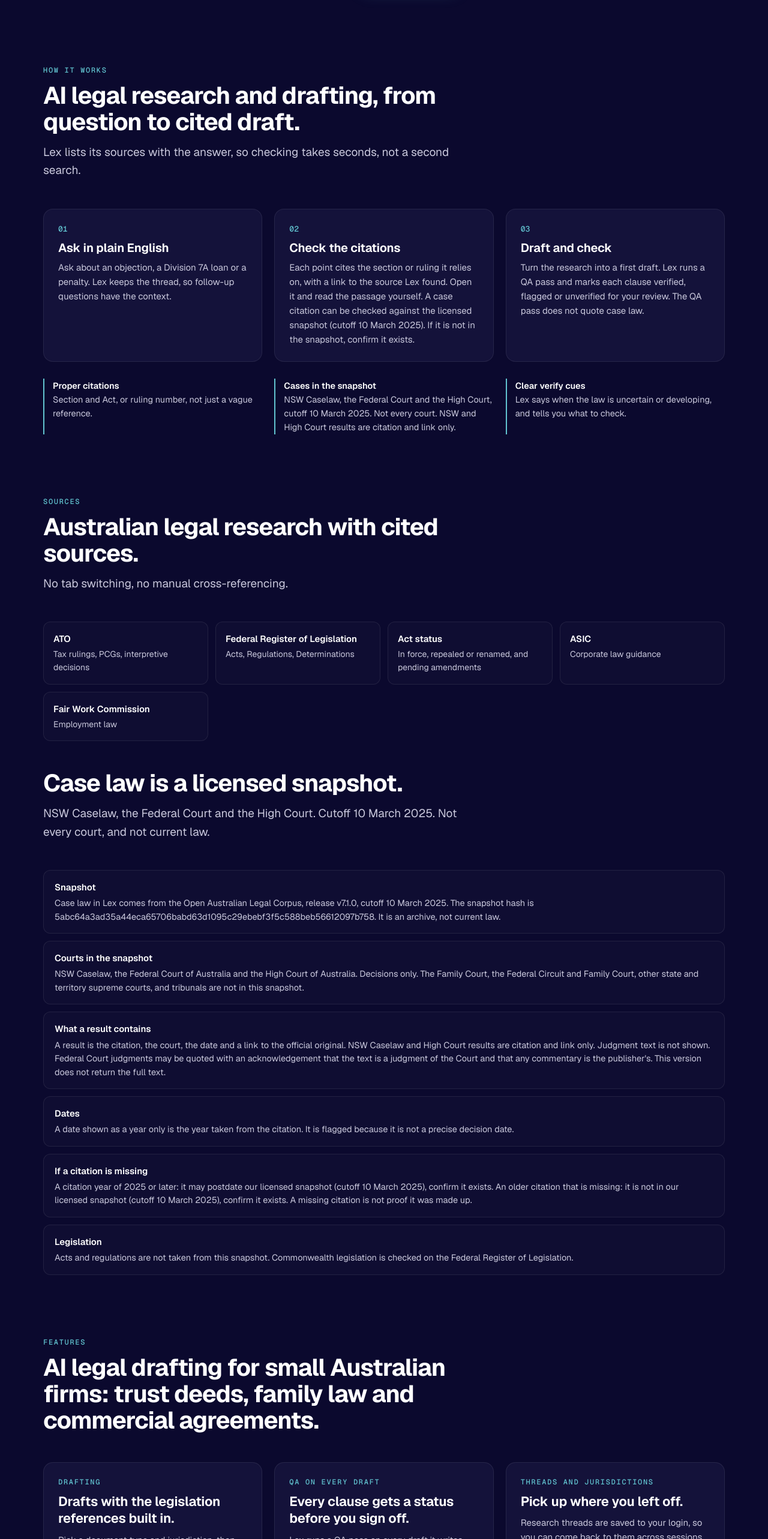
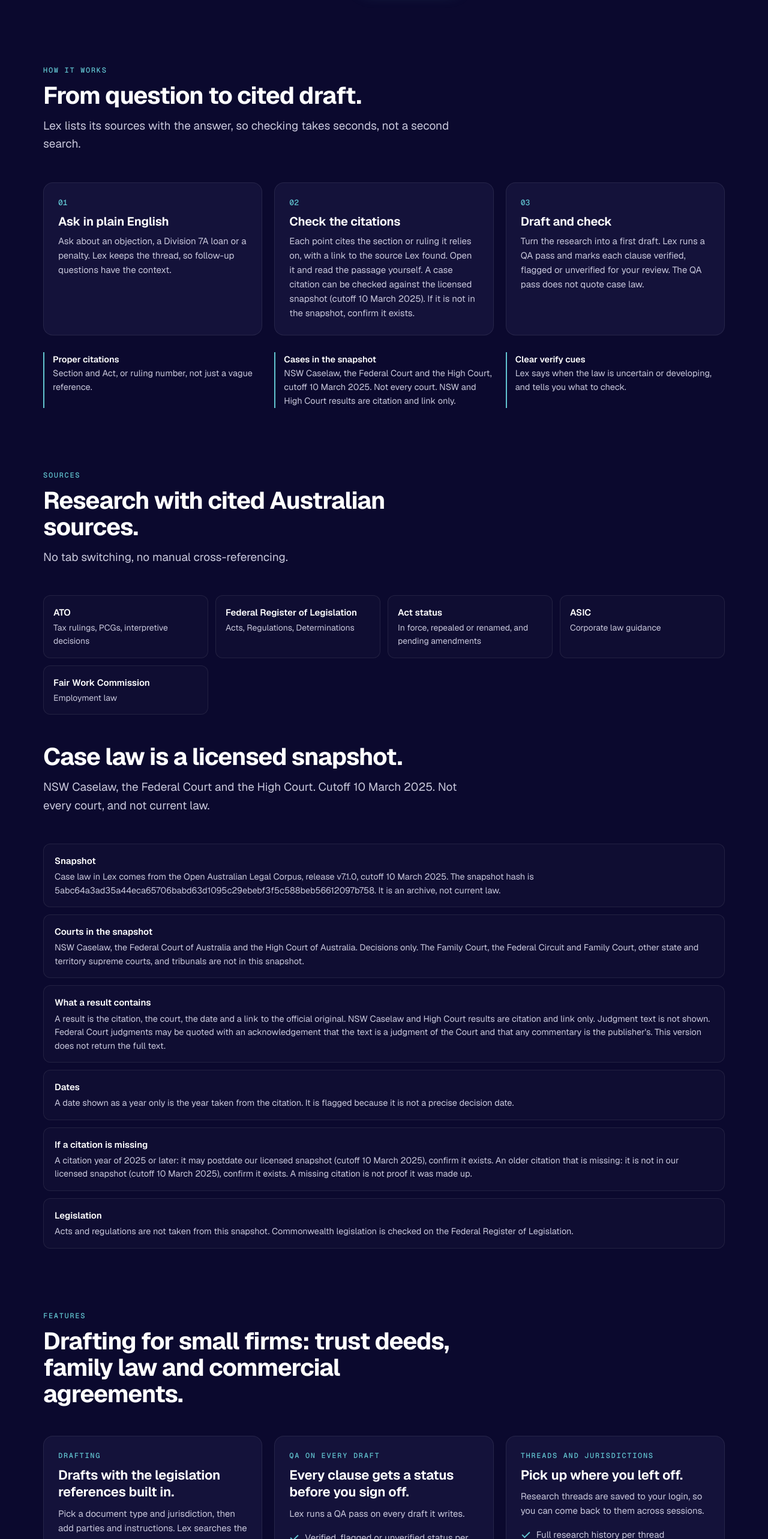
Before and after one commit to sg-satoshi/saabai-site, a Next.js app: page /legal in a window 1280 px wide. Shown: the part 2641-5206 px from the top of the page at 60% size. Built offline with nearby package versions, Linux system fonts and the light colour scheme; no server answers.

Commit message:
Lex compare: LEAP 'can be verified', fix stale comment, lighter /legal headings (QA r1 minors, #415)

```diff
--- a/app/legal/lex-vs-ai-legal-tools/page.tsx
+++ b/app/legal/lex-vs-ai-legal-tools/page.tsx
@@ -13,11 +13,11 @@ const DEMO_URL = "https://calendly.com/shanegoldberg/30min";
 const CHECKED = "25 October 2026";
 const CHECKED_AU = "30 October 2026";
 
-/** Australian tools AI answers name most often (baseline 30 Oct). Wording is from each vendor's own public page. */
+/** Australian legal AI tools compared on this page. Wording is from each vendor's own public page (checked 30 Oct). */
 const AU_TOOLS: { name: string; eyebrow: string; what: string; price: string; href: string }[] = [
   { name: "Quillio", eyebrow: "Quillio", what: "Quillio's homepage describes it as an AI legal assistant built for Australian lawyers, covering research, document review, chronologies, drafting and file notes. The same page mentions Australian data sovereignty.", price: "Quillio publishes per-user pricing with a free trial on its pricing page. No figure is copied here; check the page for current prices.", href: "https://quillio.au/pricing/" },
   { name: "Smokeball Archie AI", eyebrow: "Smokeball", what: "Smokeball's Archie page describes Archie as an AI legal assistant for Australian law firms that works with Smokeball, listing document and matter summaries, matter analysis and document comparison.", price: "Smokeball publishes per-user plan pricing, and lists Archie AI as an add-on, on its pricing page. No figure is copied here.", href: "https://www.smokeball.com.au/pricing" },
-  { name: "LEAP legal AI", eyebrow: "LEAP", what: "LEAP's legal AI page describes AI built into its practice management system to summarise matters, draft documents and research the law. The page also states that answers are checked by qualified Australian lawyers; that is LEAP's statement, not verified here.", price: "LEAP's Australian pricing URL returned a 404 on the check date, so no LEAP price is shown here.", href: "https://www.leaplegalsoftware.com/au/features/legal-ai/" },
+  { name: "LEAP legal AI", eyebrow: "LEAP", what: "LEAP's legal AI page describes AI built into its practice management system to summarise matters, draft documents and research the law. The page also states that answers can be verified by qualified Australian lawyers; that is LEAP's statement, not verified here.", price: "LEAP's Australian pricing URL returned a 404 on the check date, so no LEAP price is shown here.", href: "https://www.leaplegalsoftware.com/au/features/legal-ai/" },
   { name: "Clio", eyebrow: "Clio", what: "Clio's Australian homepage describes an AI platform across Clio Work (analysis and drafting), Clio Manage (practice management), Clio Grow (intake) and Clio Draft (document automation), for solo firms through to large law.", price: "Clio's pricing page could not be read on the check date, so no Clio price is shown here.", href: "https://www.clio.com/au/" },
   { name: "Habeas", eyebrow: "Habeas", what: "Habeas's homepage describes it as an AI legal research platform for Australian lawyers, founded in 2023, for research, querying the law and first drafts in one interface.", price: "Habeas publishes monthly plan pricing on its pricing page. No figure is copied here.", href: "https://www.habeas.ai/pricing" },
 ];
--- a/app/legal/page.tsx
+++ b/app/legal/page.tsx
@@ -208,7 +208,7 @@ export default function LegalPage() {
         <div className="lx-wrap">
           <div className="lx-head">
             <div className="lx-eyebrow">How it works</div>
-            <h2>AI legal research and drafting, from question to cited draft.</h2>
+            <h2>From question to cited draft.</h2>
             <p className="lx-lead">Lex lists its sources with the answer, so checking takes seconds, not a second search.</p>
           </div>
           <div className="lx-steps">
@@ -241,7 +241,7 @@ export default function LegalPage() {
         <div className="lx-wrap">
           <div className="lx-head">
             <div className="lx-eyebrow">Sources</div>
-            <h2>Australian legal research with cited sources.</h2>
+            <h2>Research with cited Australian sources.</h2>
             <p className="lx-lead">No tab switching, no manual cross-referencing.</p>
           </div>
           <div className="lx-srcs">
@@ -266,7 +266,7 @@ export default function LegalPage() {
         <div className="lx-wrap">
           <div className="lx-head">
             <div className="lx-eyebrow">Features</div>
-            <h2>AI legal drafting for small Australian firms: trust deeds, family law and commercial agreements.</h2>
+            <h2>Drafting for small firms: trust deeds, family law and commercial agreements.</h2>
           </div>
           <div className="lx-feats">
             <div className="lx-card lx-feat">
```
